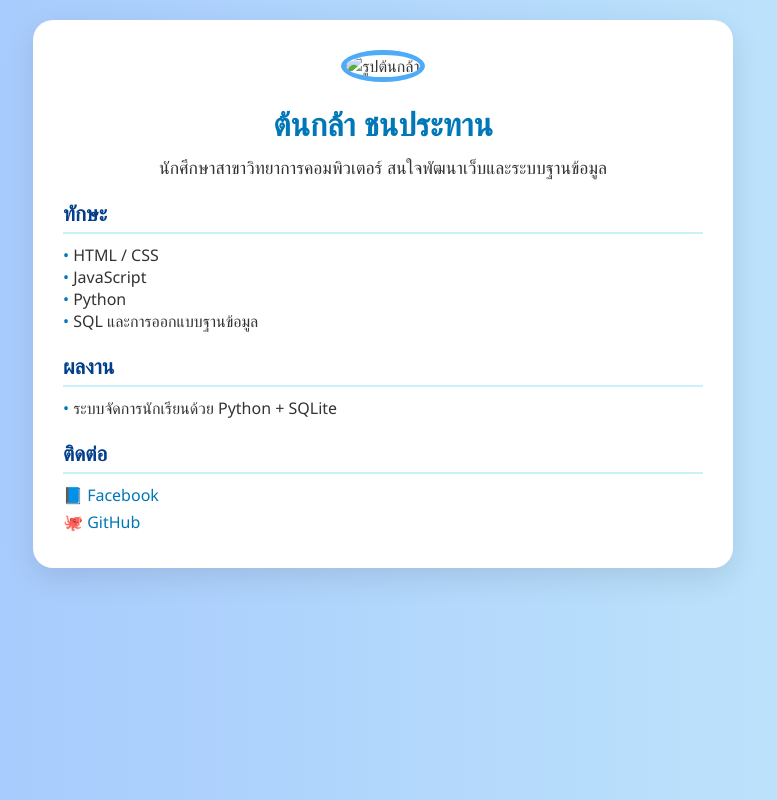
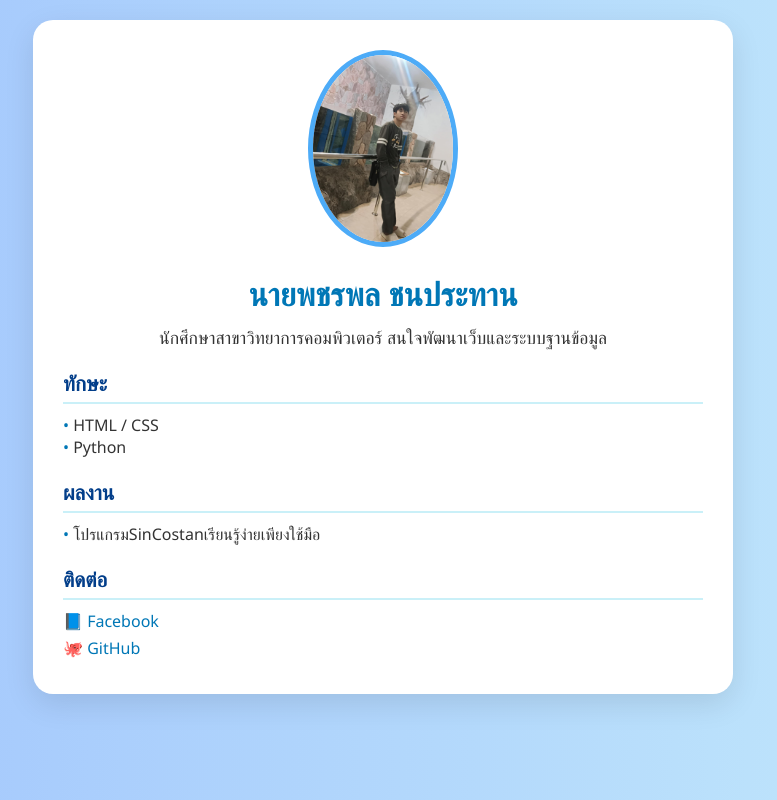
Before and after one commit to tkklaaaa/tkklaaaa.github.io, a plain HTML site: page index.html in a window 1280 px wide. Shown: the whole page, without its empty margins (257-1034 px from the left). Drawn offline with Linux system fonts and the light colour scheme.

Commit message:
Update index.html

```diff
--- a/index.html
+++ b/index.html
@@ -2,7 +2,7 @@
 <html lang="th">
 <head>
   <meta charset="UTF-8">
-  <title>โปรไฟล์ของต้นกล้า</title>
+  <title>โปรไฟล์</title>
   <meta name="viewport" content="width=device-width, initial-scale=1">
   <style>
     * {
@@ -90,24 +90,22 @@
 <body>
 
   <div class="container">
-    <img src="your-photo.jpg" alt="รูปต้นกล้า" class="profile-pic">
-    <h1>ต้นกล้า ชนประทาน</h1>
+    <img src="03_02.jpg" alt="รูปโปรไฟล์" class="profile-pic">
+    <h1>นายพชรพล ชนประทาน</h1>
     <p class="bio">นักศึกษาสาขาวิทยาการคอมพิวเตอร์ สนใจพัฒนาเว็บและระบบฐานข้อมูล</p>
 
     <div class="section">
       <h2>ทักษะ</h2>
       <ul>
         <li>HTML / CSS</li>
-        <li>JavaScript</li>
         <li>Python</li>
-        <li>SQL และการออกแบบฐานข้อมูล</li>
       </ul>
     </div>
 
     <div class="section">
       <h2>ผลงาน</h2>
       <ul>
-        <li>ระบบจัดการนักเรียนด้วย Python + SQLite</li>
+        <li>โปรแกรมSinCostanเรียนรู้ง่ายเพียงใช้มือ</li>
       </ul>
     </div>
 
```
